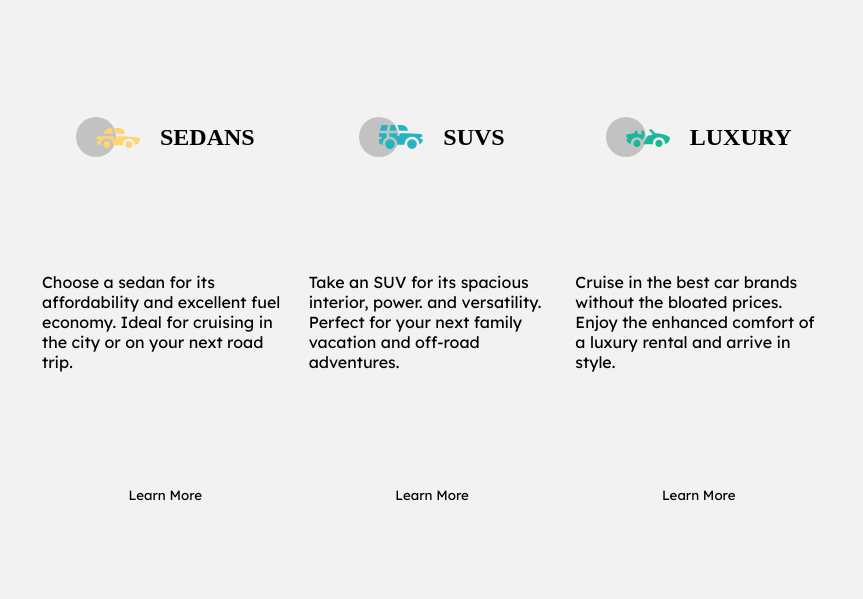
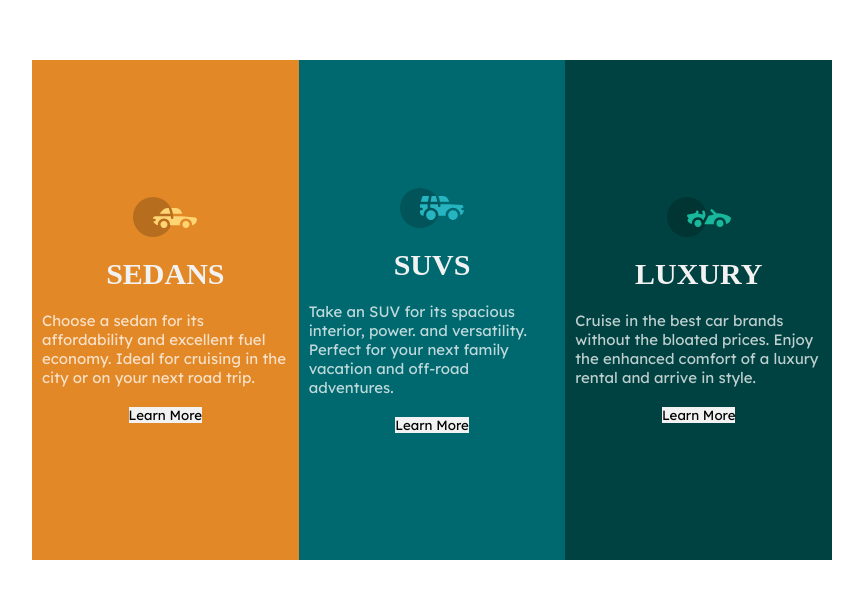
Before and after one commit to mariannalice/Gjengi-et-design, a plain HTML site: page index.html in a window 1280 px wide. Shown: the part 105-704 px from the top of the page, without its empty margins (208-1071 px from the left). Drawn offline with Linux system fonts and the light colour scheme; a web font is replaced by a local one.

Commit message:
added colour to text

```diff
--- a/style.css
+++ b/style.css
@@ -7,7 +7,6 @@
 }
 
 main {
-  background-color: hsl(0, 0%, 95%);
   min-height: 100svh;
   min-width: 100svw;
   display: flex;
@@ -28,27 +27,37 @@ article {
   height: 500px;
   width: 100vw;
   display: flex;
-  flex-flow: row wrap;
+  flex-flow: column;
   gap: 20px;
   align-items: center;
   justify-content: center;
   padding: 10px;
 }
 
-#sedan {
+#sedans {
   background-color: hsl(31, 77%, 52%);
+}
+
+#SUVS {
+  background-color: hsl(184, 100%, 22%);
+}
+
+#luxury {
+  background-color: hsl(179, 100%, 13%);
 }
 
 h2 {
   font-family: "Big Shoulders";
-  font-size: 15;
   font-weight: 700;
+  font-size: 30px;
+  color: hsl(0, 0%, 95%);
 }
 
 p {
   font-family: "Lexend Deca";
-  font-size: 15;
+  font-size: 15px;
   font-weight: 400;
+  color: hsla(0, 0%, 100%, 0.75);
 }
 
 button {
```
